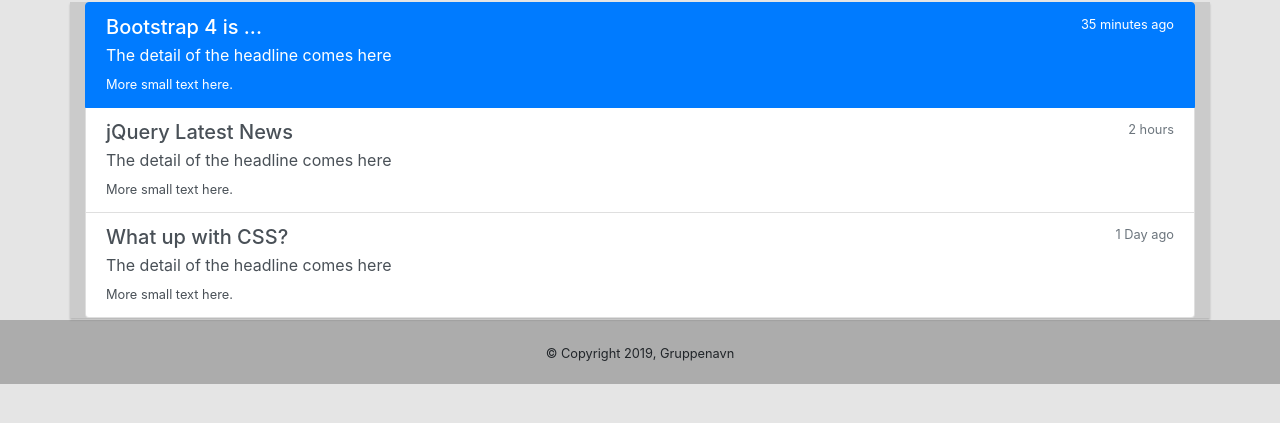
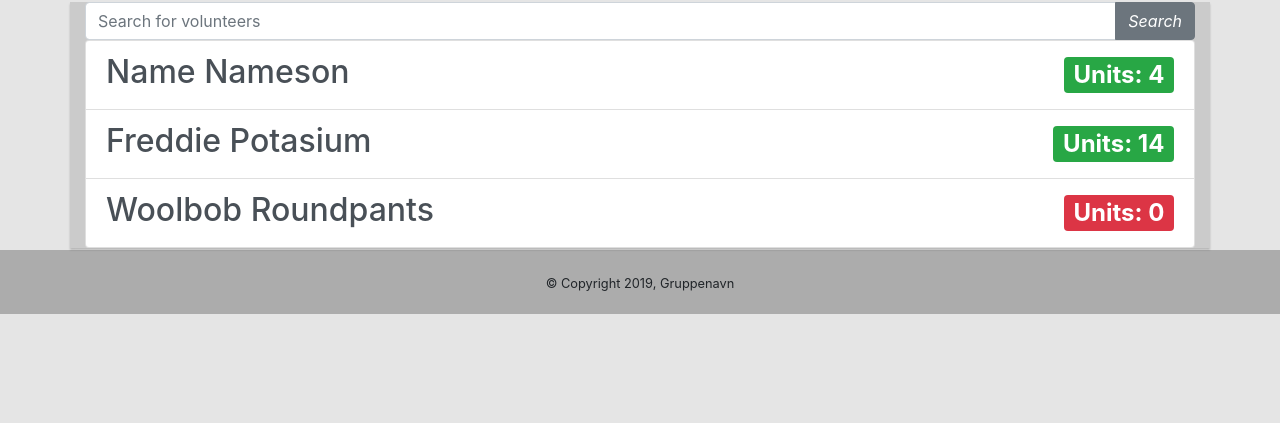
Before and after one commit to LarsStianF/KroaApplikasjon, a PHP site: page /admin/unitlist.php in a window 1280 px wide. Shown: the part 104-527 px from the top of the page. Run offline with PHP 8.4, Linux system fonts and the light colour scheme; some libraries are stand-ins or nearby versions.

Commit message:
Unitlist

```diff
--- a/admin/rsc/imports/php/components/admin_header.php
+++ b/admin/rsc/imports/php/components/admin_header.php
@@ -53,7 +53,7 @@
                     </li>
 
                     <li class="nav-item">
-                        <a class="nav-link" href="#">Manage</a>
+                        <a class="nav-link" href="mindex.php">Manage</a>
                     </li>
 
                     <li class="nav-item">
--- a/admin/unitlist.php
+++ b/admin/unitlist.php
@@ -19,33 +19,36 @@
 
     <main role="main" class="container">
 
+        <div class="input-group form-inline">
+            <input type="text" class="form-control" placeholder="Search for volunteers">
+            <div class="input-group-append">
+                <button class="btn btn-secondary" type="button">
+                    <i>Search</i>
+                </button>
+            </div>
 
+        </div>
 
 
         <div class="list-group">
-            <a href="#" class="list-group-item list-group-item-action flex-column align-items-start active">
+            <a href="#" class="list-group-item list-group-item-action flex-column align-items-start">
                 <div class="d-flex w-100 justify-content-between">
-                    <h5 class="mb-1">Bootstrap 4 is ...</h5>
-                    <small>35 minutes ago</small>
+                    <h2 class="mb-1">Name Nameson</h2>
+                    <h2 class="mb-1"> <span class="badge badge-success">Units: 4</span> </h2>
                 </div>
-                <p class="mb-1">The detail of the headline comes here</p>
-                <small>More small text here.</small>
+
             </a>
             <a href="#" class="list-group-item list-group-item-action flex-column align-items-start">
                 <div class="d-flex w-100 justify-content-between">
-                    <h5 class="mb-1">jQuery Latest News</h5>
-                    <small class="text-muted">2 hours</small>
+                    <h2 class="mb-1">Freddie Potasium</h2>
+                    <h2 class="mb-1"> <span class="badge badge-success">Units: 14</span> </h2>
                 </div>
-                <p class="mb-1">The detail of the headline comes here</p>
-                <small>More small text here.</small>
             </a>
             <a href="#" class="list-group-item list-group-item-action flex-column align-items-start">
                 <div class="d-flex w-100 justify-content-between">
-                    <h5 class="mb-1">What up with CSS?</h5>
-                    <small class="text-muted">1 Day ago</small>
+                    <h2 class="mb-1">Woolbob Roundpants</h2>
+                    <h2 class="mb-1"> <span class="badge badge-danger">Units: 0</span> </h2>
                 </div>
-                <p class="mb-1">The detail of the headline comes here</p>
-                <small>More small text here.</small>
             </a>
         </div>
 
```
